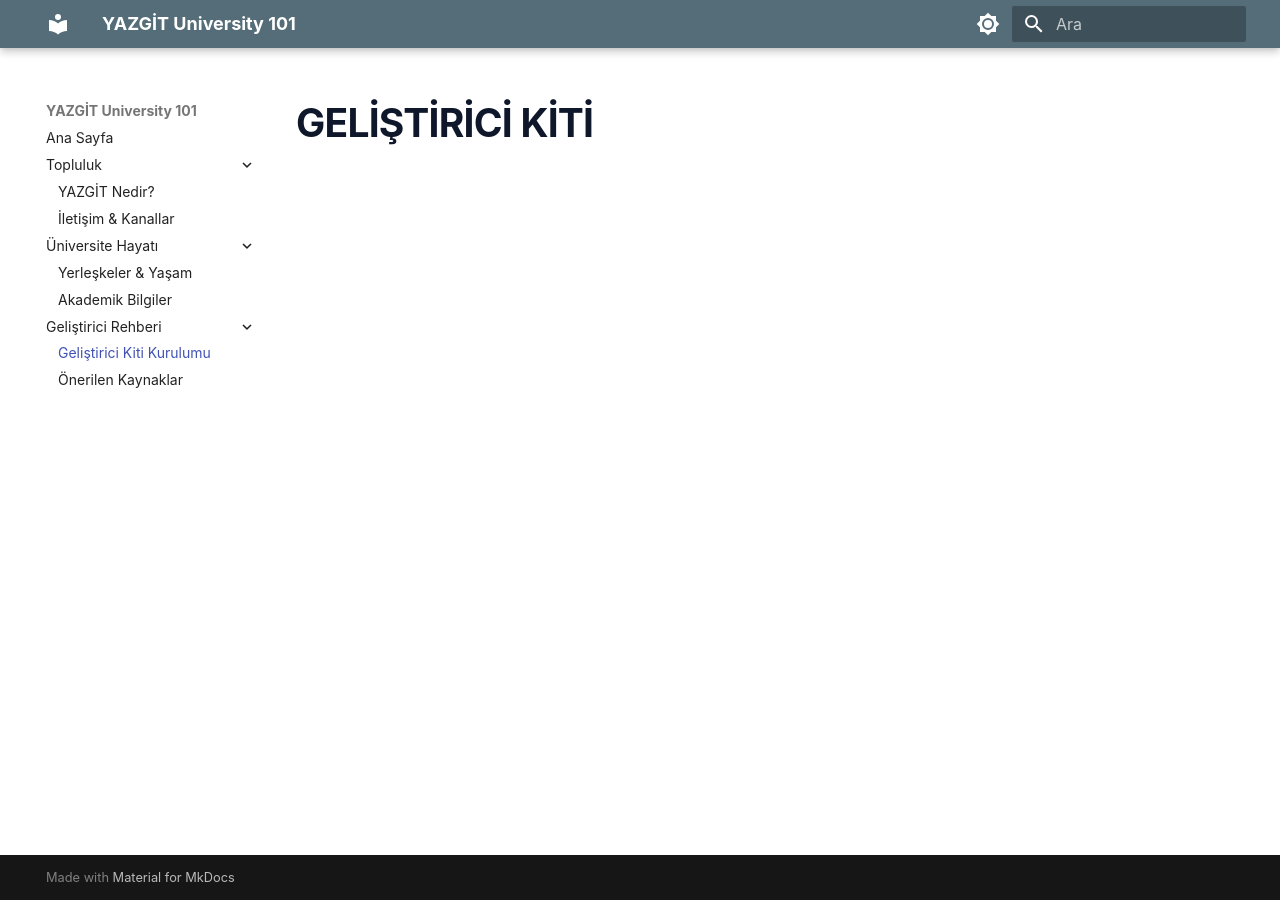
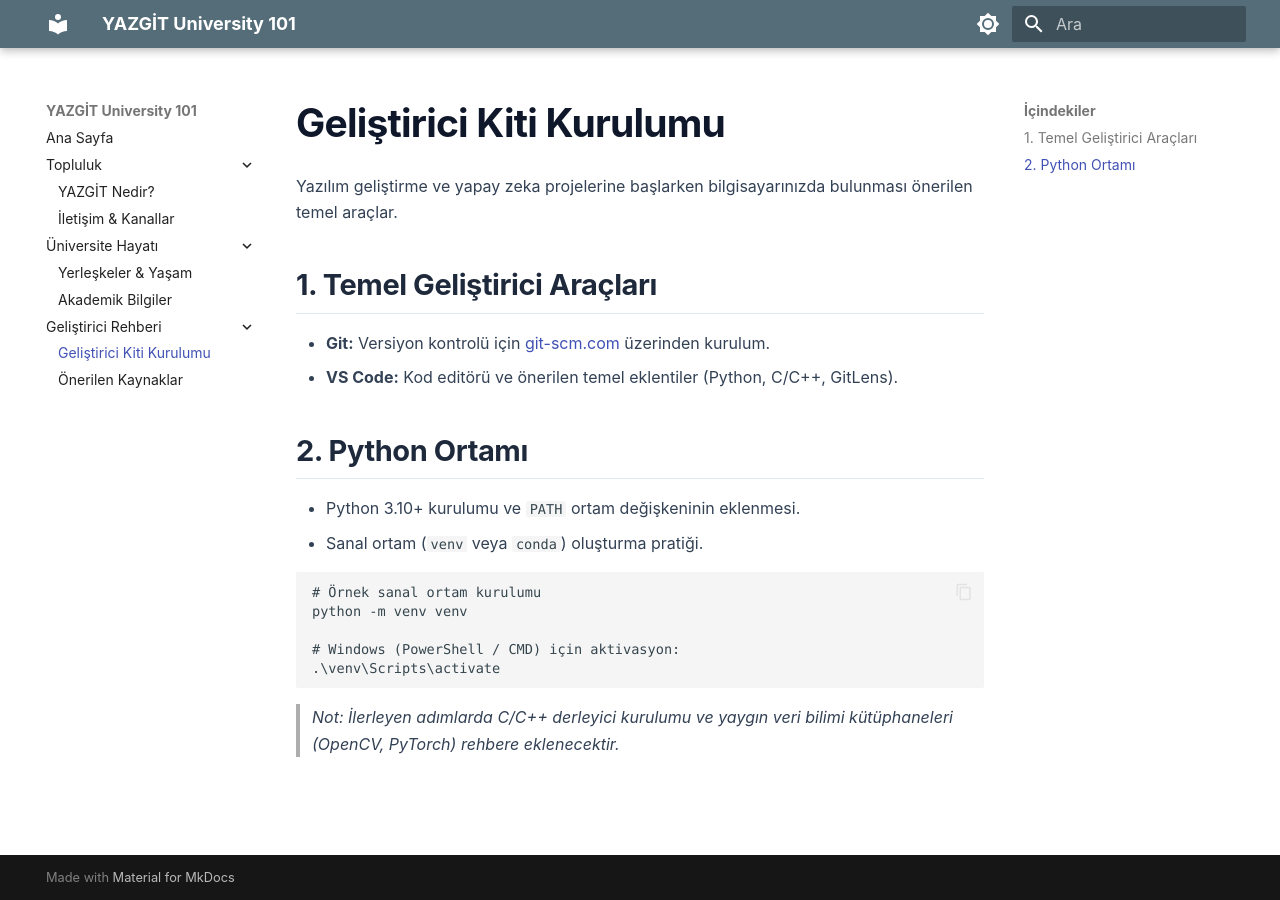
Before and after one commit to AU-YAZGIT/uni_101, an MkDocs documentation site: the page built from docs/yazilim/gelistirici-kiti.md, in a window 1280 px wide. Built offline with MkDocs 1.6.1 and Material for MkDocs 9.7.7, drawn with Linux system fonts in a browser that asks for light colours.

````diff
--- a/docs/yazilim/gelistirici-kiti.md
+++ b/docs/yazilim/gelistirici-kiti.md
@@ -1 +1,21 @@
-# GELİŞTİRİCİ KİTİ
+# Geliştirici Kiti Kurulumu
+
+Yazılım geliştirme ve yapay zeka projelerine başlarken bilgisayarınızda bulunması önerilen temel araçlar.
+
+## 1. Temel Geliştirici Araçları
+* **Git:** Versiyon kontrolü için [git-scm.com](https://git-scm.com/) üzerinden kurulum.
+* **VS Code:** Kod editörü ve önerilen temel eklentiler (Python, C/C++, GitLens).
+
+## 2. Python Ortamı
+* Python 3.10+ kurulumu ve `PATH` ortam değişkeninin eklenmesi.
+* Sanal ortam (`venv` veya `conda`) oluşturma pratiği.
+
+```bash
+# Örnek sanal ortam kurulumu
+python -m venv venv
+
+# Windows (PowerShell / CMD) için aktivasyon:
+.\venv\Scripts\activate
+```
+
+> *Not: İlerleyen adımlarda C/C++ derleyici kurulumu ve yaygın veri bilimi kütüphaneleri (OpenCV, PyTorch) rehbere eklenecektir.*
````
Also changed, not shown: docs/topluluk/iletisim.md (+11 -1 lines), docs/topluluk/yazgit-nedir.md (+14 -1 lines), docs/universite/akademik-takvim.md (+11 -1 lines), docs/universite/yerleskeler.md (+13 -1 lines), docs/yazilim/kaynaklar.md (+13 -0 lines).
